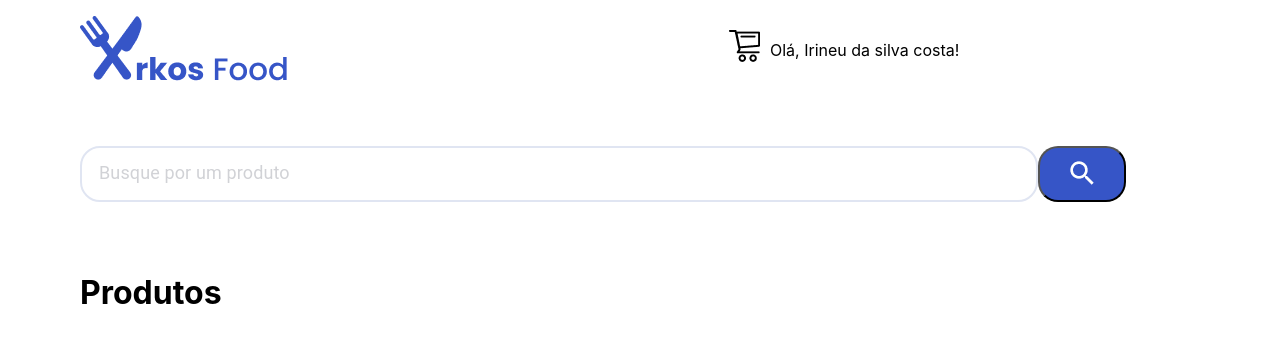
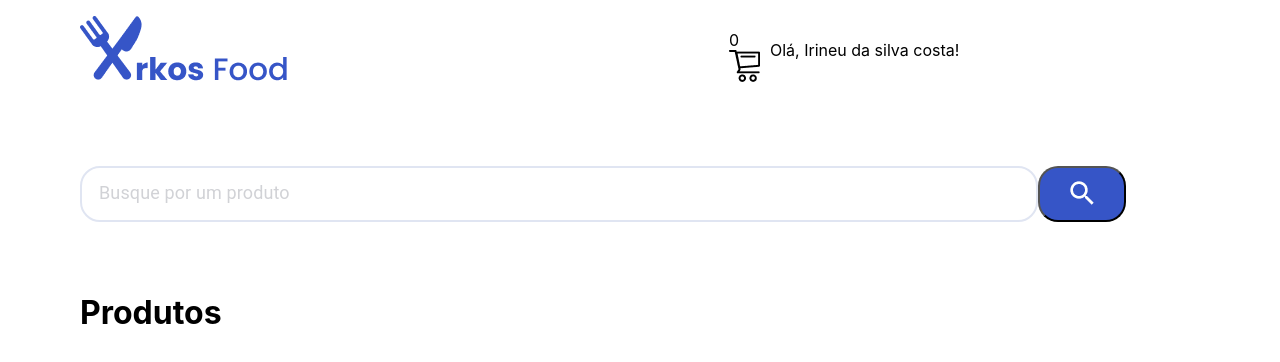
Before and after one commit to SamuelPPlab/Arkos-Food, a React (Create React App) app: page /main in a window 1280 px wide. Shown: the top 362 px of the page. Built offline with nearby package versions, Linux system fonts and the light colour scheme; no server answers.

Commit message:
Número de itens no carrinho sendo mostrados em cima do ícone do carrinho.

```diff
--- a/src/components/Header.jsx
+++ b/src/components/Header.jsx
@@ -3,7 +3,8 @@ import { Link } from "react-router-dom";
 import ArkosFoodLogo from '../images/ArkosFoodLogo.png';
 import SmallShoppingCart from '../images/SmallShoppingCart.png';
 
-const Header = () => {
+const Header = ({ location, quantity }) => {
+
   return(
     <div style={{ display: 'flex', justifyContent: 'space-between', width: '100%' }}>
       <div>
@@ -11,6 +12,9 @@ const Header = () => {
       </div>
       <div style={{ display: 'flex', paddingTop: '30px', paddingRight: '10px' }}>
         <div style={{ paddingRight: '10px' }}>
+          {
+            location === 'main' && <div> {quantity} </div>
+          }
           <Link to="/checkout" style={{ paddingRight: '1%', width: '31px', height: '31px' }}>
             <img src={SmallShoppingCart} alt="Small Shopping Cart" />
           </Link>
--- a/src/pages/MainPage.jsx
+++ b/src/pages/MainPage.jsx
@@ -1,15 +1,12 @@
 import React, { useEffect } from "react";
 import { useDispatch } from "react-redux";
 import { connect } from "react-redux";
-import { Link } from "react-router-dom";
 import Header from "../components/Header";
 import ProductCard from "../components/ProductCard";
 import SearchBar from "../components/SearchBar";
-import ArkosFoodLogo from '../images/ArkosFoodLogo.png';
-import SmallShoppingCart from '../images/SmallShoppingCart.png';
 import { fetchAllProducts, fetchMainData } from "../redux/actions/mainPageActions";
 
-const MainPage = ({ stock, loading }) => {
+const MainPage = ({ stock, loading, items }) => {
   const dispatch = useDispatch();
 
   useEffect(() => {
@@ -21,7 +18,7 @@ const MainPage = ({ stock, loading }) => {
 
   return(
     <div>
-      <Header />
+      <Header location="main" quantity={items.length} />
       <div>
         <SearchBar />
       </div>
@@ -33,10 +30,11 @@ const MainPage = ({ stock, loading }) => {
   );
 };
 
-const mapStateToProps = ({ mainPageReducer: { stock, loading, error } }) => ({
+const mapStateToProps = ({ mainPageReducer: { stock, loading, error }, checkoutPageReducer: { items } }) => ({
   stock,
   loading,
   error,
+  items,
 });
 
 export default connect(mapStateToProps)(MainPage);
```
